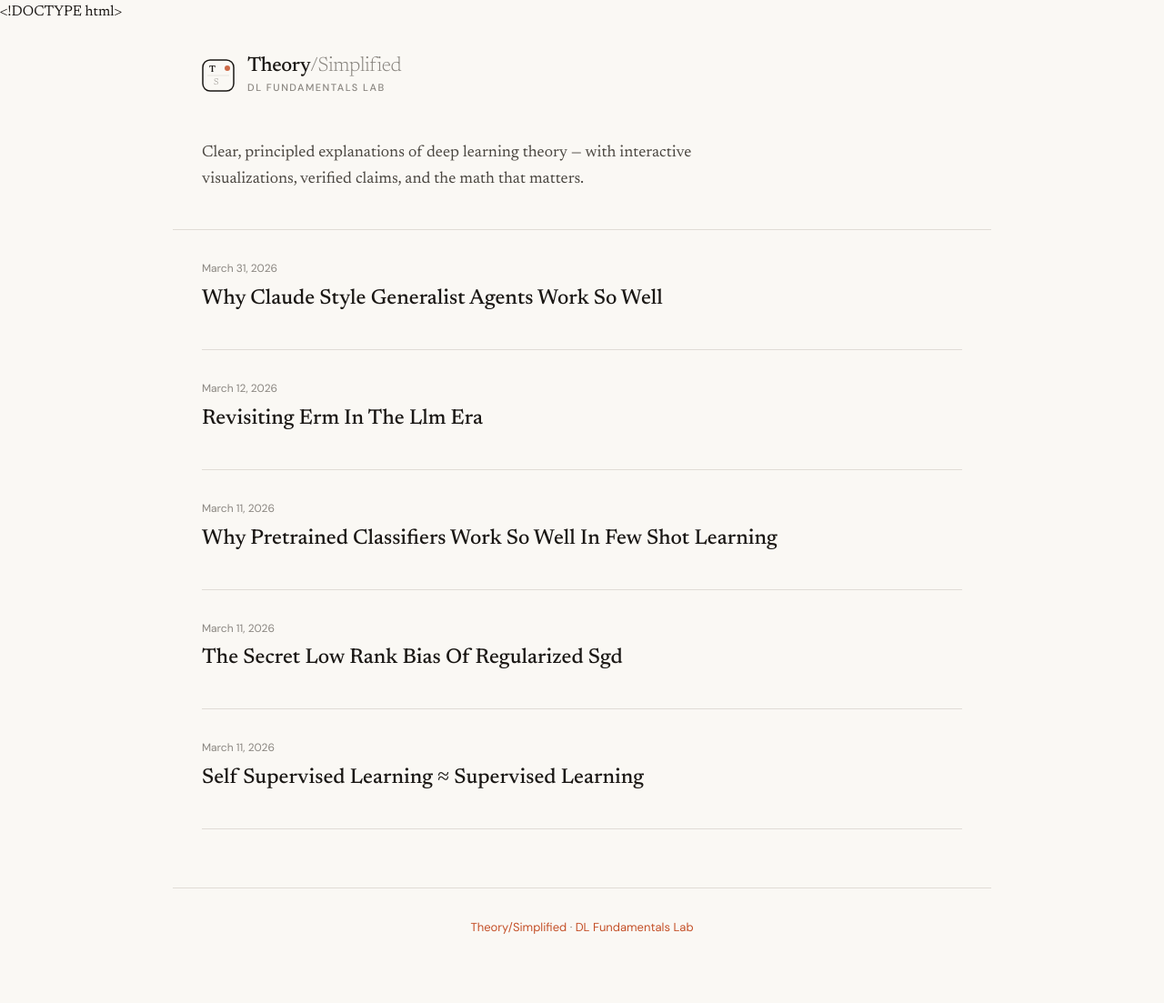
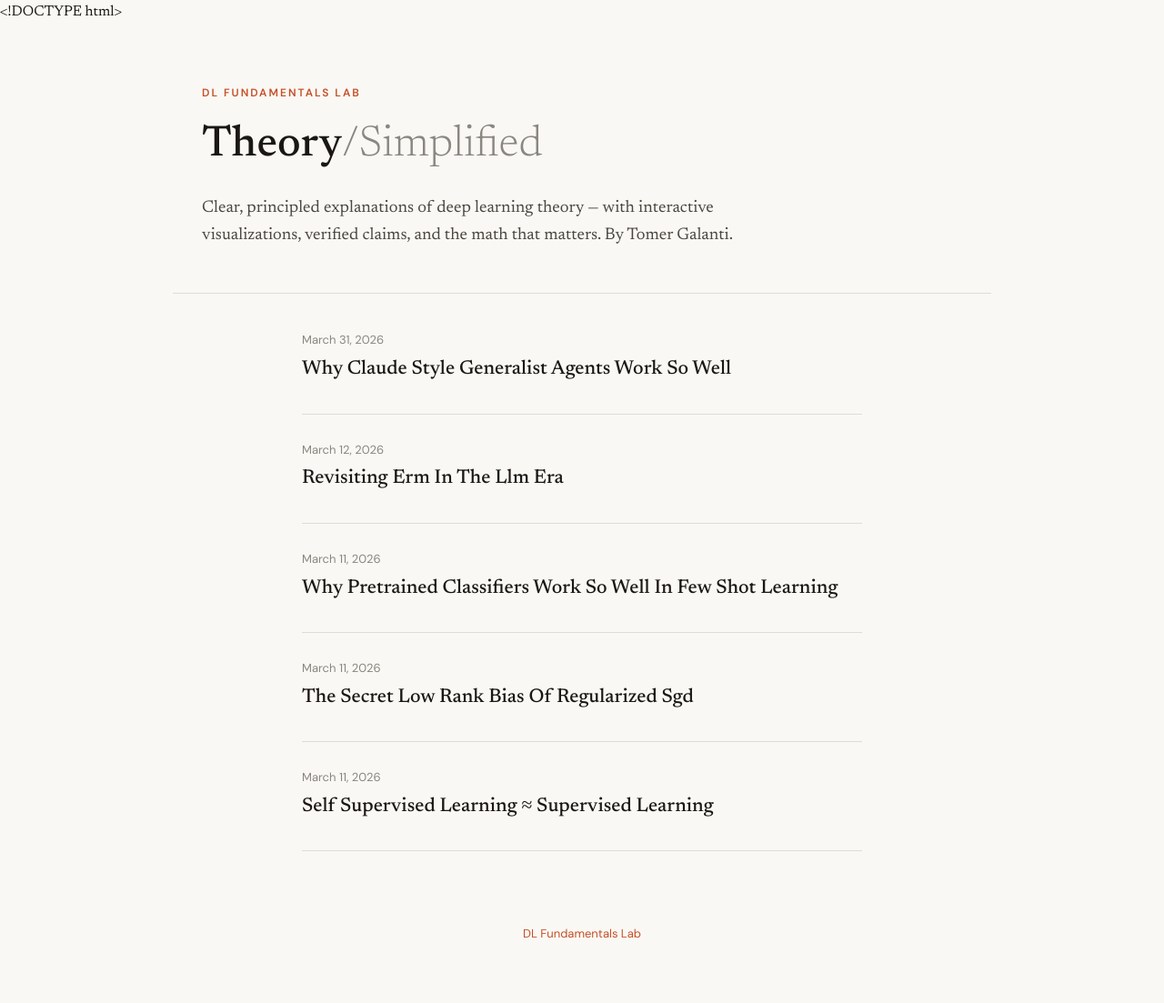
Before and after one commit to DLFundamentals/blog, a Jekyll site: the page built from index.md, in a window 1280 px wide. Shown: the whole page at 91% size. Built offline with Jekyll 4.4.1, drawn with Linux system fonts in a browser that asks for light colours; before the commit the page ends 1064 px from its top, so only the background shows below that.

Commit message:
Refactor index layout and update styling

```diff
--- a/index.md
+++ b/index.md
@@ -9,74 +9,57 @@ layout: null
 <title>Theory/Simplified — DL Fundamentals Lab</title>
 <link href="https://fonts.googleapis.com/css2?family=Newsreader:ital,wght@0,300;0,400;0,500;0,600;1,300;1,400&family=DM+Sans:wght@400;500;600&family=JetBrains+Mono:wght@400;500&display=swap" rel="stylesheet">
 <style>
-:root{--ink:#1a1714;--ink-soft:#4a4640;--ink-muted:#8a8680;--cream:#faf8f4;--paper:#ffffff;--rule:#e0dcd6;--accent:#c45028;--accent-soft:#f0e6df;--teal:#1a7a5c;--purple:#5a4ab8;--serif:'Newsreader',Georgia,serif;--sans:'DM Sans',-apple-system,sans-serif;--mono:'JetBrains Mono',monospace}
+:root{--ink:#1a1714;--ink-soft:#4a4640;--ink-muted:#8a8680;--cream:#faf8f4;--paper:#ffffff;--rule:#e0dcd6;--accent:#c45028;--accent-soft:#f0e6df;--teal:#1a7a5c;--teal-soft:#e4f2ec;--purple:#5a4ab8;--purple-soft:#eeedfe;--amber:#a06810;--amber-soft:#faf0da;--coral:#d85a30;--serif:'Newsreader',Georgia,serif;--sans:'DM Sans',-apple-system,sans-serif;--mono:'JetBrains Mono',monospace}
 *{margin:0;padding:0;box-sizing:border-box}
 body{font-family:var(--serif);background:var(--cream);color:var(--ink);line-height:1.72;-webkit-font-smoothing:antialiased}
-.masthead{max-width:900px;margin:0 auto;padding:2rem 2rem 0}
-.logo{display:flex;align-items:center;gap:14px;text-decoration:none;color:var(--ink)}
-.logo-mark{width:36px;height:36px;flex-shrink:0}
-.logo-mark svg{width:100%;height:100%}
-.logo-text{display:flex;flex-direction:column}
-.logo-title{font-family:var(--serif);font-size:1.4rem;font-weight:500;letter-spacing:-0.02em;line-height:1.2}
-.logo-title span{font-weight:300;color:var(--ink-muted)}
-.logo-sub{font-family:var(--sans);font-size:11px;font-weight:500;letter-spacing:1.5px;text-transform:uppercase;color:var(--ink-muted);margin-top:1px}
-.index-hero{max-width:900px;margin:0 auto;padding:3rem 2rem 2.5rem;border-bottom:1px solid var(--rule)}
-.index-hero p{font-size:1.1rem;color:var(--ink-soft);max-width:600px;line-height:1.65}
-.post-list{max-width:900px;margin:0 auto;padding:0 2rem 4rem}
-.post-item{display:block;padding:2rem 0;border-bottom:1px solid var(--rule);text-decoration:none;color:var(--ink)}
-.post-item:hover .post-title{color:var(--accent)}
-.post-meta{font-family:var(--sans);font-size:12px;color:var(--ink-muted);margin-bottom:.5rem;display:flex;gap:1rem;align-items:center;flex-wrap:wrap}
-.post-tag{font-size:11px;padding:2px 8px;border-radius:12px;border:.5px solid var(--rule);color:var(--ink-muted);font-weight:500}
-.post-title{font-family:var(--serif);font-size:1.45rem;font-weight:500;line-height:1.3;margin-bottom:.5rem;transition:color .15s}
-.post-excerpt{font-size:.98rem;color:var(--ink-soft);line-height:1.6;max-width:640px}
-.index-footer{max-width:900px;margin:0 auto;padding:2rem;text-align:center;border-top:1px solid var(--rule)}
-.index-footer p{font-family:var(--sans);font-size:13px;color:var(--ink-muted)}
-.index-footer a{color:var(--accent);text-decoration:none}
+
+/* Same hero as posts */
+.hero{max-width:900px;margin:0 auto;padding:4rem 2rem 3rem;border-bottom:1px solid var(--rule)}
+.hero-eyebrow{font-family:var(--sans);font-size:12px;font-weight:600;letter-spacing:2px;text-transform:uppercase;color:var(--accent);margin-bottom:1.25rem}
+.hero h1{font-family:var(--serif);font-size:clamp(2rem,5vw,3rem);font-weight:500;line-height:1.2;color:var(--ink);margin-bottom:1.5rem;max-width:700px}
+.hero h1 span{font-weight:300;color:var(--ink-muted)}
+.hero-subtitle{font-size:1.15rem;color:var(--ink-soft);max-width:600px;line-height:1.65}
+
+/* Same article column as posts */
+.content{max-width:680px;margin:0 auto;padding:2.5rem 2rem 5rem}
+
+/* Post entries */
+.post-entry{display:block;padding:1.75rem 0;border-bottom:1px solid var(--rule);text-decoration:none;color:var(--ink)}
+.post-entry:first-child{padding-top:0}
+.post-entry:hover .post-entry-title{color:var(--accent)}
+.post-entry-meta{font-family:var(--sans);font-size:13px;color:var(--ink-muted);margin-bottom:.4rem}
+.post-entry-title{font-family:var(--serif);font-size:1.35rem;font-weight:500;line-height:1.3;margin-bottom:.4rem;transition:color .15s}
+.post-entry-excerpt{font-size:1rem;color:var(--ink-soft);line-height:1.6}
+.post-entry-paper{font-family:var(--sans);font-size:12px;color:var(--purple);margin-top:.4rem}
+
+/* Footer — same width as article */
+.site-footer{max-width:680px;margin:0 auto;padding:0 2rem 4rem}
+.site-footer p{font-family:var(--sans);font-size:13px;color:var(--ink-muted);text-align:center}
+.site-footer a{color:var(--accent);text-decoration:none}
 </style>
 </head>
 <body>
 
-<div class="masthead">
-  <a href="{{ site.baseurl }}/" class="logo">
-    <div class="logo-mark">
-      <svg viewBox="0 0 36 36" fill="none" xmlns="http://www.w3.org/2000/svg">
-        <rect x="1" y="1" width="34" height="34" rx="8" fill="none" stroke="#1a1714" stroke-width="1.5"/>
-        <text x="8" y="14" font-family="Newsreader, Georgia, serif" font-size="10" font-weight="600" fill="#1a1714">T</text>
-        <line x1="6" y1="18" x2="30" y2="18" stroke="#e0dcd6" stroke-width="0.75"/>
-        <text x="13" y="28" font-family="Newsreader, Georgia, serif" font-size="10" font-weight="300" fill="#8a8680">S</text>
-        <circle cx="28" cy="10" r="3" fill="#c45028" opacity="0.85"/>
-      </svg>
-    </div>
-    <div class="logo-text">
-      <div class="logo-title">Theory<span>/Simplified</span></div>
-      <div class="logo-sub">DL Fundamentals Lab</div>
-    </div>
-  </a>
+<div class="hero">
+  <div class="hero-eyebrow">DL Fundamentals Lab</div>
+  <h1>Theory<span>/Simplified</span></h1>
+  <p class="hero-subtitle">Clear, principled explanations of deep learning theory — with interactive visualizations, verified claims, and the math that matters. By Tomer Galanti.</p>
 </div>
 
-<div class="index-hero">
-  <p>Clear, principled explanations of deep learning theory — with interactive visualizations, verified claims, and the math that matters.</p>
-</div>
-
-<div class="post-list">
+<div class="content">
   {% for post in site.posts %}
-  <a href="{{ post.url | relative_url }}" class="post-item">
-    <div class="post-meta">
-      <span>{{ post.date | date: "%B %-d, %Y" }}</span>
-      {% for tag in post.tags limit:2 %}
-      <span class="post-tag">{{ tag }}</span>
-      {% endfor %}
-    </div>
-    <div class="post-title">{{ post.title }}</div>
+  <a href="{{ post.url | relative_url }}" class="post-entry">
+    <div class="post-entry-meta">{{ post.date | date: "%B %-d, %Y" }}</div>
+    <div class="post-entry-title">{{ post.title }}</div>
     {% if post.excerpt %}
-    <div class="post-excerpt">{{ post.excerpt | strip_html | truncate: 200 }}</div>
+    <div class="post-entry-excerpt">{{ post.excerpt | strip_html | truncate: 180 }}</div>
     {% endif %}
   </a>
   {% endfor %}
 </div>
 
-<div class="index-footer">
-  <p><a href="{{ site.baseurl }}/">Theory/Simplified</a> &middot; <a href="https://github.com/DLFundamentals">DL Fundamentals Lab</a></p>
+<div class="site-footer">
+  <p><a href="https://github.com/DLFundamentals">DL Fundamentals Lab</a></p>
 </div>
 
 </body>
```
